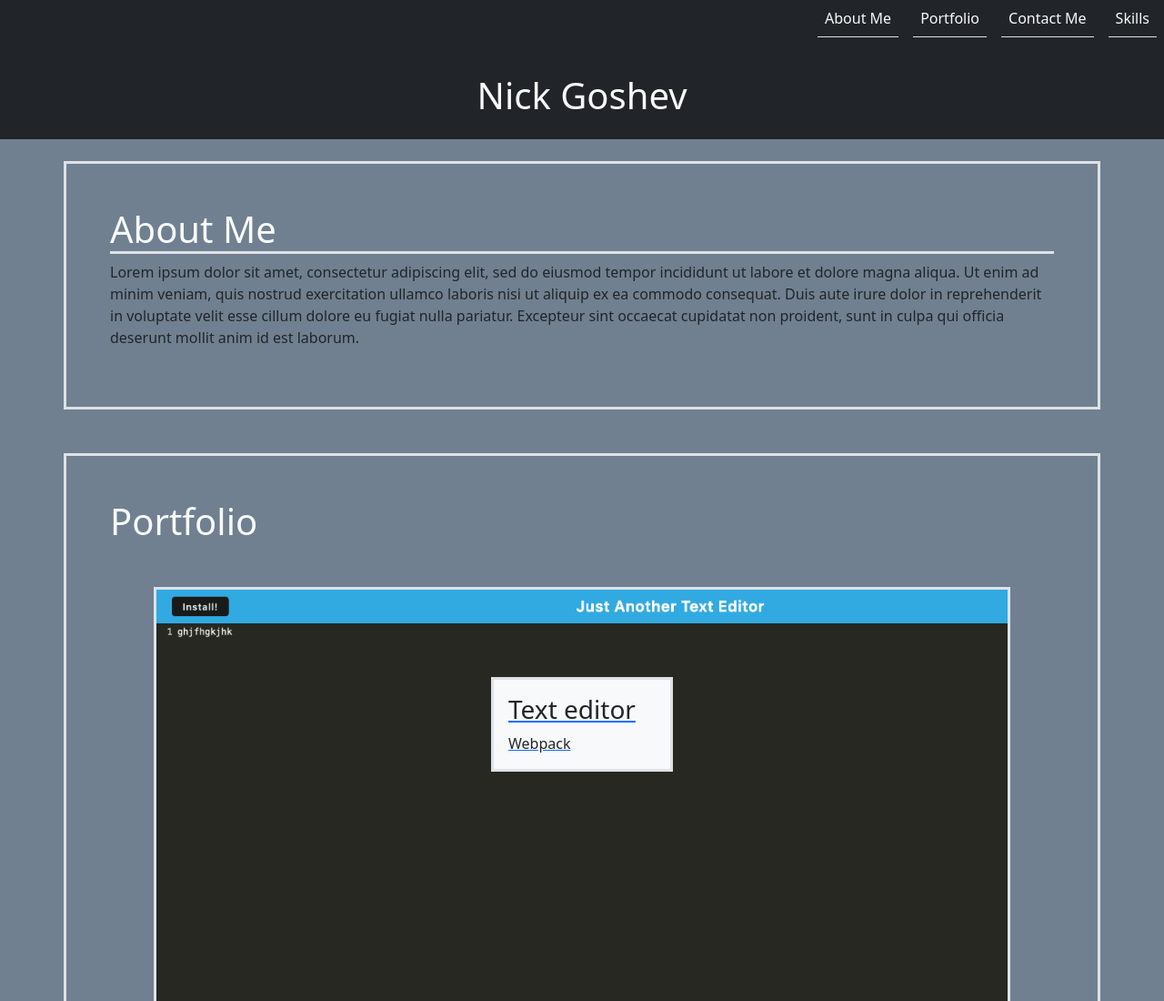
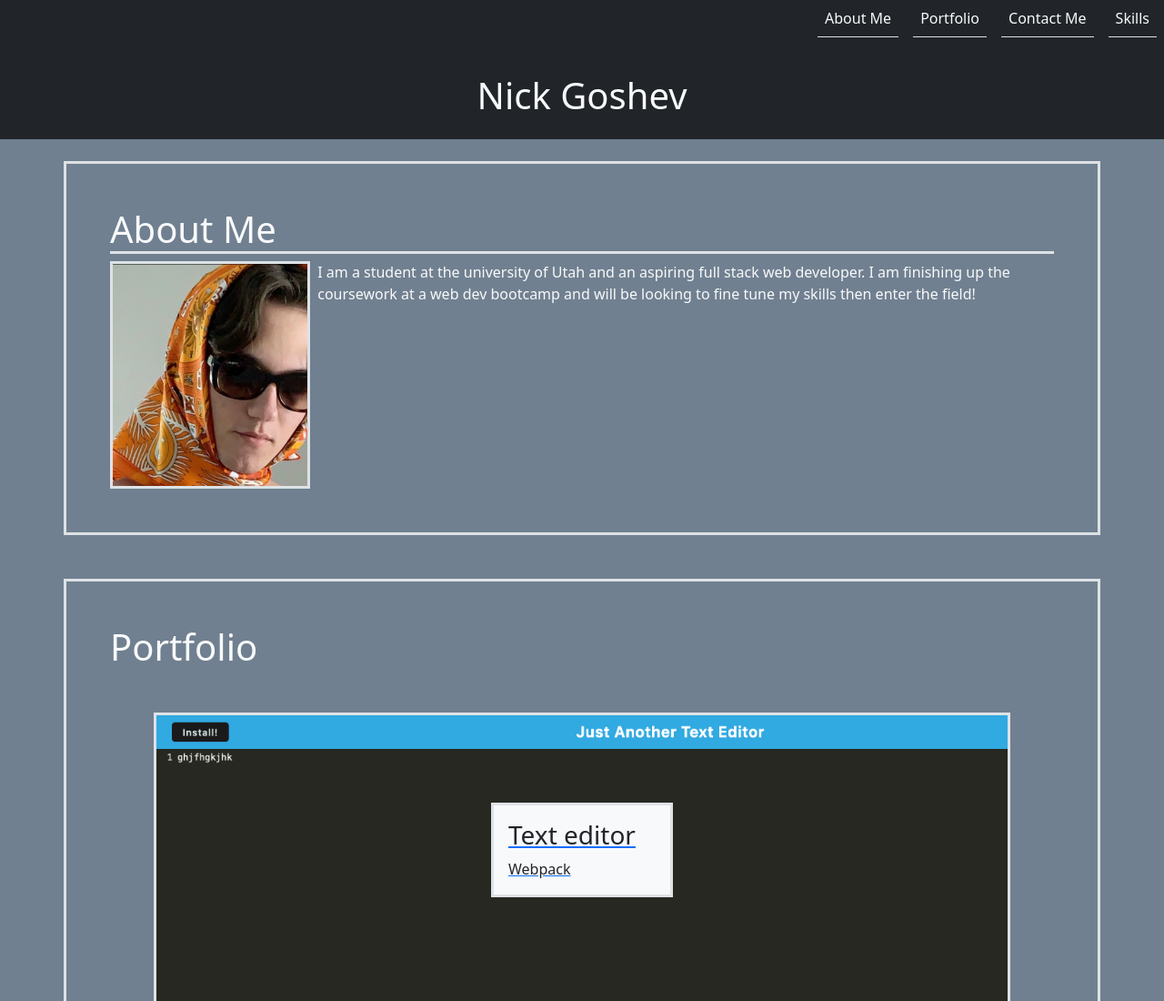
Before and after one commit to nickgoshev/Portfolio, a plain HTML site: page index.html in a window 1280 px wide. Shown: the top 1100 px of the page at 91% size. Drawn offline with nearby package versions, Linux system fonts and the light colour scheme.

Commit message:
added photos and revised about me section, updated readme

```diff
--- a/index.html
+++ b/index.html
@@ -22,7 +22,14 @@
             <div class="mb-5">
             <div class="container p-5 border border-3">
                 <h1 class="p3 text-light border-bottom" id="aboutme2">About Me</h1>
-                <p>Lorem ipsum dolor sit amet, consectetur adipiscing elit, sed do eiusmod tempor incididunt ut labore et dolore magna aliqua. Ut enim ad minim veniam, quis nostrud exercitation ullamco laboris nisi ut aliquip ex ea commodo consequat. Duis aute irure dolor in reprehenderit in voluptate velit esse cillum dolore eu fugiat nulla pariatur. Excepteur sint occaecat cupidatat non proident, sunt in culpa qui officia deserunt mollit anim id est laborum.</p>
+                <div class = d-flex>
+                <div class ="profile-photo border" style="width:400px; height: 250px;">
+
+
+                </div>
+                <p class="text-light ms-2">I am a student at the university of Utah and an aspiring full stack web developer. I am finishing up the coursework at a web dev bootcamp and will be looking to fine tune my skills then enter the field!</p>
+
+            </div>
             </div>
         </div>
             <div class="container mb-5 p-5 border border-3">
--- a/style.css
+++ b/style.css
@@ -19,3 +19,9 @@ body{
     background-size: 550px;
 
   }
+  .profile-photo {
+    background-image: url("./images/photo.jpeg");
+    background-size: 280px;
+
+
+  }
```
Also changed, not shown: images/photo.jpeg (added), images/site.png (added), 1 other file.
